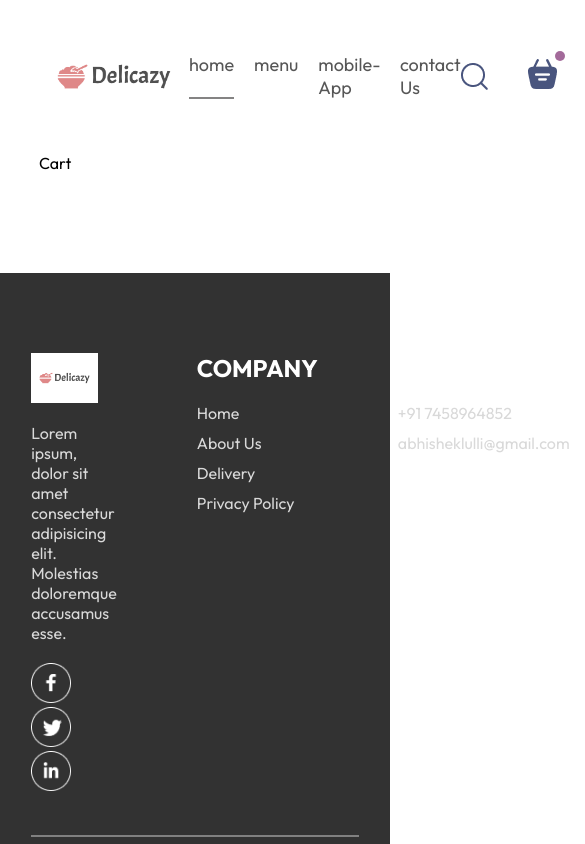
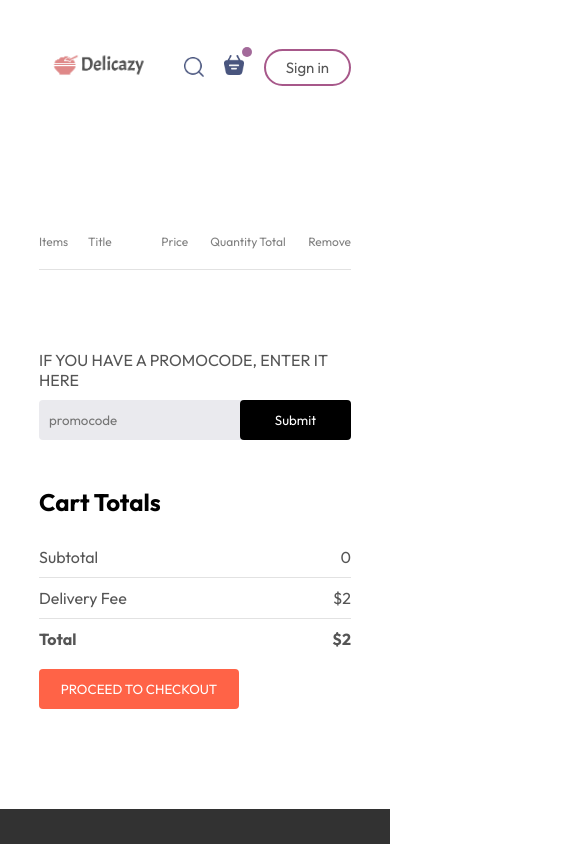
Before and after one commit to Anirban-into-git/Delicazy, a React (Vite) app in the folder frontend/: page /cart in a window 390 px wide. Shown: the top 844 px of the page, 585 px wide, since content can reach past the window. Built offline with nearby package versions, Linux system fonts and the light colour scheme.

Commit message:
Cart element added

```diff
--- a/frontend/src/Context/StoreContext.jsx
+++ b/frontend/src/Context/StoreContext.jsx
@@ -19,9 +19,18 @@
    const removeFromCart=(itemId)=>{
       setCartItems((prev)=>({...prev,[itemId]:prev[itemId]-1}))
    }
-   useEffect(()=>{
-      console.log(cartItems)
-   },[cartItems])
+
+   const getTotalCartAmount= ()=>{
+      let totalAmount=0;
+      for(const item in cartItems){
+         if(cartItems[item]>0){
+            let itemInfo=food_list.find((product)=>product._id===item);
+            totalAmount+=itemInfo.price*cartItems[item];
+
+         }
+      }
+      return totalAmount;
+   }
 
      const contextValue={
 
@@ -29,7 +38,8 @@
       cartItems,
       setCartItems,
       addToCart,
-      removeFromCart
+      removeFromCart,
+      getTotalCartAmount
      }
      return (
         <StoreContext.Provider value={contextValue}> {props.children}</StoreContext.Provider>
--- a/frontend/src/components/ExploreMenu/ExploreMenu.css
+++ b/frontend/src/components/ExploreMenu/ExploreMenu.css
@@ -48,3 +48,9 @@
     border:5px solid #740f3d ;
     padding: 3px;
 }
+@media (max-width: 1050px ) {
+    .explore-menu-text{
+    max-width: 100%;
+    font-size: 14px;
+    }
+    }
--- a/frontend/src/components/Footer/Footer.css
+++ b/frontend/src/components/Footer/Footer.css
@@ -48,3 +48,13 @@
     background-color: grey;
     border: none;
 }
+@media (max-width: 750px) {
+    .footer-content {
+    display: flex;
+    flex-direction: column;
+    gap: 35px;
+    }
+    .footer-copyright{
+    text-align: centre;
+    }
+    }
--- a/frontend/src/components/Footer/Footer.jsx
+++ b/frontend/src/components/Footer/Footer.jsx
@@ -7,7 +7,7 @@
         <div className="footer-content">
             <div className="footer-content-left">
               <img src={assets.logo} alt="" />
-              <p>Lorem ipsum, dolor sit amet consectetur adipisicing elit. Molestias doloremque accusamus esse.</p>
+              <p>Connect with us by clicking on the below icons</p>
               <div className="footer-social-icons">
                 <img src={assets.facebook_icon} alt="" />
                 <img src={assets.twitter_icon} alt="" />
--- a/frontend/src/components/Header/Header.css
+++ b/frontend/src/components/Header/Header.css
@@ -1,14 +1,12 @@
-.header{
+.header {
   height: 37vw;
   margin: 20px auto;
 
-    background: url('/header_img.png') no-repeat;
+  background: url("/header_img.png") no-repeat;
   background-size: contain;
   position: relative;
-
-
 }
-.header-contents{
+.header-contents {
   position: absolute;
   display: flex;
   flex-direction: column;
@@ -19,22 +17,37 @@
   left: 6vw;
   animation: fadeIn 1.5s;
 }
-.header-contents h2{
-    font-weight: 500 ;
+.header-contents h2 {
+  font-weight: 500;
   color: white;
-    font-size: max(4.5vw,22px);
+  font-size: max(4.5vw, 22px);
 }
-.header-contents p{
-
+.header-contents p {
   color: white;
   font-size: 1vw;
 }
-.header-contents button{
+.header-contents button {
   border: none;
   color: #747474;
   font-weight: 500;
   padding: 1vw 2.3vw;
   background-color: white;
-    font-size:max(1vw,13px);
+  font-size: max(1vw, 13px);
   border-radius: 50px;
 }
+@media (max-width: 1050px) {
+  .header-contents {
+    max-width: 45%;
+  }
+}
+@media (max-width: 750px) {
+  .header-contents {
+    max-width: 65%;
+  }
+  .header-contents p {
+    display: none;
+  }
+  .header-contents button {
+    padding: 2vw 4vw;
+  }
+}
--- a/frontend/src/components/Navbar/Navbar.css
+++ b/frontend/src/components/Navbar/Navbar.css
@@ -1,48 +1,48 @@
-.navbar{
-    padding: 20px 0px;
-    display: flex;
-    justify-content: space-between;
-    align-items: center;
+.navbar {
+  padding: 20px 0px;
+  display: flex;
+  justify-content: space-between;
+  align-items: center;
 }
-.navbar .logo{
+.navbar .logo {
   width: 150px;
 }
-.navbar-menu{
+.navbar-menu {
   display: flex;
   list-style: none;
   gap: 20px;
   color: #000000a9;
   font-size: 18px;
 }
-.navbar-right{
+.navbar-right {
   display: flex;
   align-items: center;
   gap: 40px;
 }
-.navbar button{
+.navbar button {
   background: transparent;
   font-size: 16px;
-  color: #000000a9 ;
+  color: #000000a9;
   border: 2px solid rgb(167, 88, 138);
   padding: 10px 30px;
   border-radius: 50px;
-  cursor:pointer;
+  cursor: pointer;
   transition: 0.3s;
 }
-.navbar button:hover{
+.navbar button:hover {
   background-color: #ae65c6a9;
 }
-.navbar .active{
+.navbar .active {
   padding-bottom: 2px;
   border-bottom: 2px solid #464545a9;
 }
-.navbar li{
+.navbar li {
   cursor: pointer;
 }
-.navbar-search-icon{
+.navbar-search-icon {
   position: relative;
 }
-.navbar-search-icon .dot{
+.navbar-search-icon .dot {
   position: absolute;
   min-width: 10px;
   min-height: 10px;
@@ -51,3 +51,45 @@
   top: -8px;
   right: -8px;
 }
+@media (max-width: 1050px) {
+  .navbar .logo {
+    width: 140px;
+  }
+  .navbar-menu {
+    gap: 20px;
+    font-size: 17px;
+  }
+  .navbar-right {
+    gap: 30px;
+  }
+  .navbar-right img {
+    width: 22px;
+  }
+  .navbar-right button {
+    padding: 8px 25px;
+  }
+}
+@media (max-width: 900px) {
+  .navbar .logo {
+    width: 120px;
+  }
+  .navbar-menu {
+    gap: 15px;
+    font-size: 16px;
+  }
+  .navbar-right {
+    gap: 20px;
+  }
+  .navbar-right img {
+    width: 20px;
+  }
+  .navbar-right button {
+    padding: 7px 20px;
+    font-size: 15px;
+  }
+}
+@media (max-width: 750px) {
+  .navbar-menu {
+    display: none;
+  }
+}
--- a/frontend/src/components/Navbar/Navbar.jsx
+++ b/frontend/src/components/Navbar/Navbar.jsx
@@ -8,7 +8,9 @@
   return (
 
     <div className='navbar'>
+      <Link to="/">
         <img src={assets.logo} alt="" className='logo'/>
+        </Link>
         <ul className="navbar-menu">
             <Link to='/' onClick={()=>setMenu("home")} className={menu==="home"?"active":""}>home</Link>
             <a href='#explore-menu' onClick={()=>setMenu("menu")} className={menu==="menu"?"active":""}>menu</a>
@@ -16,9 +18,12 @@
             <a href='#footer' onClick={()=>setMenu("contact-us")} className={menu==="contact-us"?"active":""}>contact Us</a>
         </ul>
         <div className='navbar-right'>
+
             <img src={assets.search_icon} alt="" />
             <div className="navbar-search-icon">
+            <Link to="/cart">
                 <img src={assets.basket_icon} alt="" />
+                </Link>
                 <div className="dot"></div>
             </div>
             <button onClick={()=>{setShowLogin(true)}}>Sign in</button>
--- a/frontend/src/pages/Cart/Cart.css
+++ b/frontend/src/pages/Cart/Cart.css
@@ -0,0 +1,110 @@
+.cart {
+    margin-top: 100px;
+}
+
+.cart-items-title {
+    display: grid;
+    grid-template-columns: 1fr 1.5fr 1fr 1fr 1fr 0.5fr;
+    align-items: center;
+    color: grey;
+    font-size: max(1vw, 12px);
+}
+
+.cart-items-item {
+    margin: 10px 0px;
+    color: black;
+}
+
+.cart-items-item img {
+    width: 50px;
+}
+
+.cart hr{
+    height: 1px;
+    background-color: #e2e2e2;
+    border: none;
+}
+
+.cart-items-item .cross {
+    cursor: pointer;
+}
+
+.cart-bottom {
+    margin-top: 80px;
+    display: flex;
+    justify-content: space-between;
+    gap: max(12vw, 20px);
+}
+
+.cart-total {
+    flex: 1;
+    display: flex;
+    flex-direction:column;
+    gap: 30px;
+}
+
+.cart-total-details{
+    display: flex;
+    justify-content: space-between;
+    color: #555;
+}
+
+.cart-total hr{
+    margin: 10px 0px;
+
+}
+
+.cart-total button {
+
+    border: none;
+    color: white;
+    background-color: tomato;
+    width: max(15vw, 200px);
+    padding: 12px 0px;
+    border-radius: 4px;
+    cursor: pointer;
+}
+
+.cart-promocode{
+    flex: 1;
+
+
+}
+
+.cart-promocode p {
+    color: #555;
+}
+
+.cart-promocode-input {
+    margin-top: 10px;
+    display: flex;
+    justify-content: space-between;
+    align-items: center;
+    background-color: #eaeaee;
+    border-radius: 4px;
+}
+
+.cart-promocode-input input {
+    background: transparent;
+    border: none;
+    outline: none;
+    padding-left: 10px;
+}
+
+.cart-promocode-input button {
+    width: max(10vw, 150px);
+    padding: 12px 5px;
+    background-color: black;
+    border: none;
+    color: white;
+    border-radius: 4px;
+}
+
+@media (max-width:750px) {
+    .cart-bottom {
+        flex-direction: column-reverse;
+    }
+    .cart-promocode {
+        justify-content: start;
+    }
+}
--- a/frontend/src/pages/Cart/Cart.jsx
+++ b/frontend/src/pages/Cart/Cart.jsx
@@ -1,10 +1,78 @@
-import React from 'react'
+import React, { useContext } from 'react'
 import './Cart.css'
+import { StoreContext } from '../../Context/StoreContext';
+
 
 const Cart = () => {
+
+  const {cartItems,food_list,removeFromCart,getTotalCartAmount} = useContext(StoreContext);
+
   return (
-    <div>Cart</div>
+    <div className='cart'>
+      <div className="cart-items">
+        <div className="cart-items-title">
+          <p>Items</p>
+          <p>Title</p>
+          <p>Price</p>
+          <p>Quantity</p>
+          <p>Total</p>
+          <p>Remove</p>
+        </div>
+        <br />
+        <hr />
+        {food_list.map((item,index) => {
+          if(cartItems[item._id]>0) {
+            return (
+              <div>
+                <div className='cart-items-title cart-items-item'>
+                  <img src={item.image} alt="" />
+                  <p>{item.name}</p>
+                  <p>${item.price}</p>
+                  <p>{cartItems[item._id]}</p>
+                  <p>${item.price*cartItems[item._id]}</p>
+                  <p onClick={() => removeFromCart(item._id)} className='cross'>X</p>
+                </div>
+                <hr />
+              </div>
+            )
+          }
+        })}
+      </div>
+      <div className="cart-bottom">
+        <div className="cart-total">
+          <h2>Cart Totals</h2>
+          <div>
+            <div className="cart-total-details">
+              <p>Subtotal</p>
+              <p>{getTotalCartAmount()}</p>
+            </div>
+            <hr />
+            <div className="cart-total-details">
+              <p>Delivery Fee</p>
+              <p>${2}</p>
+            </div>
+            <hr />
+            <div className="cart-total-details">
+              <b>Total</b>
+              <b>${getTotalCartAmount()+2}</b>
+            </div>
+            <br />
+            <button>PROCEED TO CHECKOUT</button>
+
+          </div>
+          </div>
+          <div className="cart-promocode">
+            <div>
+              <p>IF YOU HAVE A PROMOCODE, ENTER IT HERE</p>
+              <div className="cart-promocode-input">
+                <input type="text" placeholder='promocode' />
+                <button>Submit</button>
+              </div>
+            </div>
+        </div>
+      </div>
+     </div>
   )
 }
 
-export default Cart
+export default Cart;
```
Lines whose indentation alone changed are shown as unchanged.
